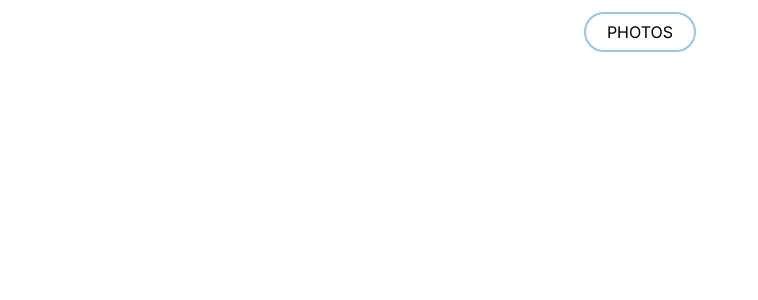
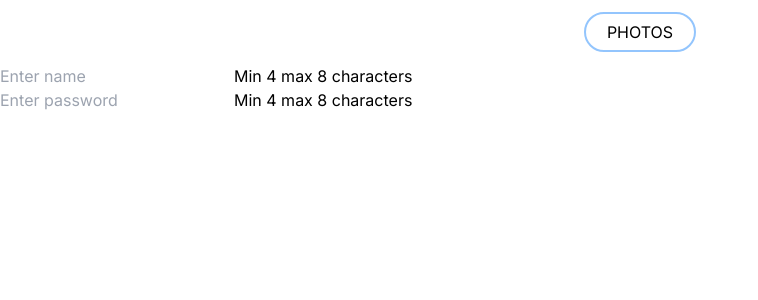
Before and after one commit to kalibria/slmax-react-next-testovoe-zadanie-v2, a Next.js app: page / in a window 1280 px wide. Shown: the top 300 px of the page, without its empty margins (0-758 px from the left). Built offline with nearby package versions, Linux system fonts and the light colour scheme.

Commit message:
added auth form

```diff
--- /dev/null
+++ b/src/app/auth/AuthForm.tsx
@@ -0,0 +1,19 @@
+const AuthForm = () =>{
+  return (
+    <form>
+      <fieldset>
+        <input type='text' id='name' name='name' required minLength="4"
+               maxLength="8" placeholder="Enter name" />
+        <label htmlFor='name'>Min 4 max 8 characters</label>
+      </fieldset>
+
+      <fieldset>
+        <input type='password' id='password' name='password' required
+               minLength="4" maxLength="8" placeholder="Enter password" />
+        <label htmlFor='password'>Min 4 max 8 characters</label>
+      </fieldset>
+
+    </form>
+  )
+}
+export default AuthForm;
--- a/src/app/page.tsx
+++ b/src/app/page.tsx
@@ -1,4 +1,5 @@
 import Link from "next/link";
+import AuthForm from "@/app/auth/AuthForm";
 
 export default function Home() {
   return (
@@ -6,6 +7,7 @@ export default function Home() {
       <div className={'border-2 border-blue-300 rounded-full p-1.5 px-2  hover:bg-blue-50 w-28 text-center my-3 mx-auto'}>
         <Link href={'/photos'} >PHOTOS</Link>
       </div>
+      <AuthForm />
 
     </main>
   )
```
